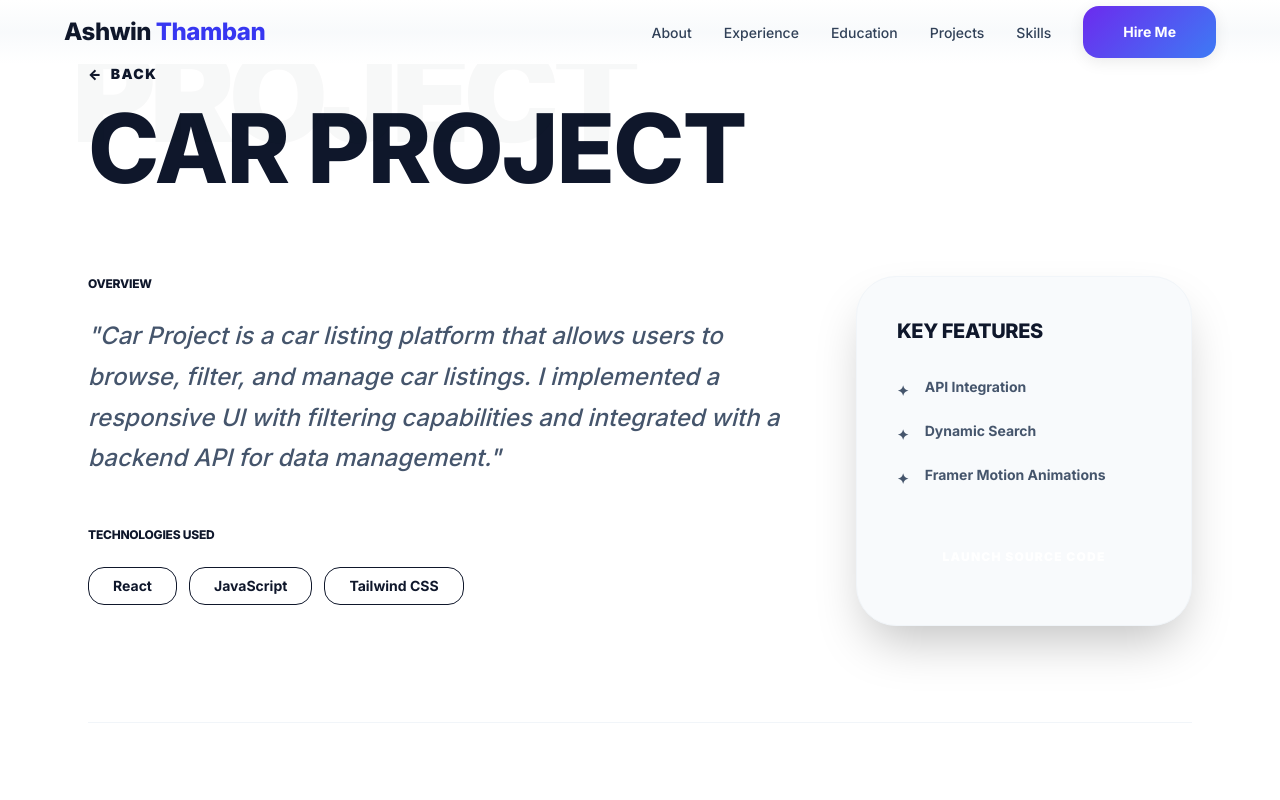
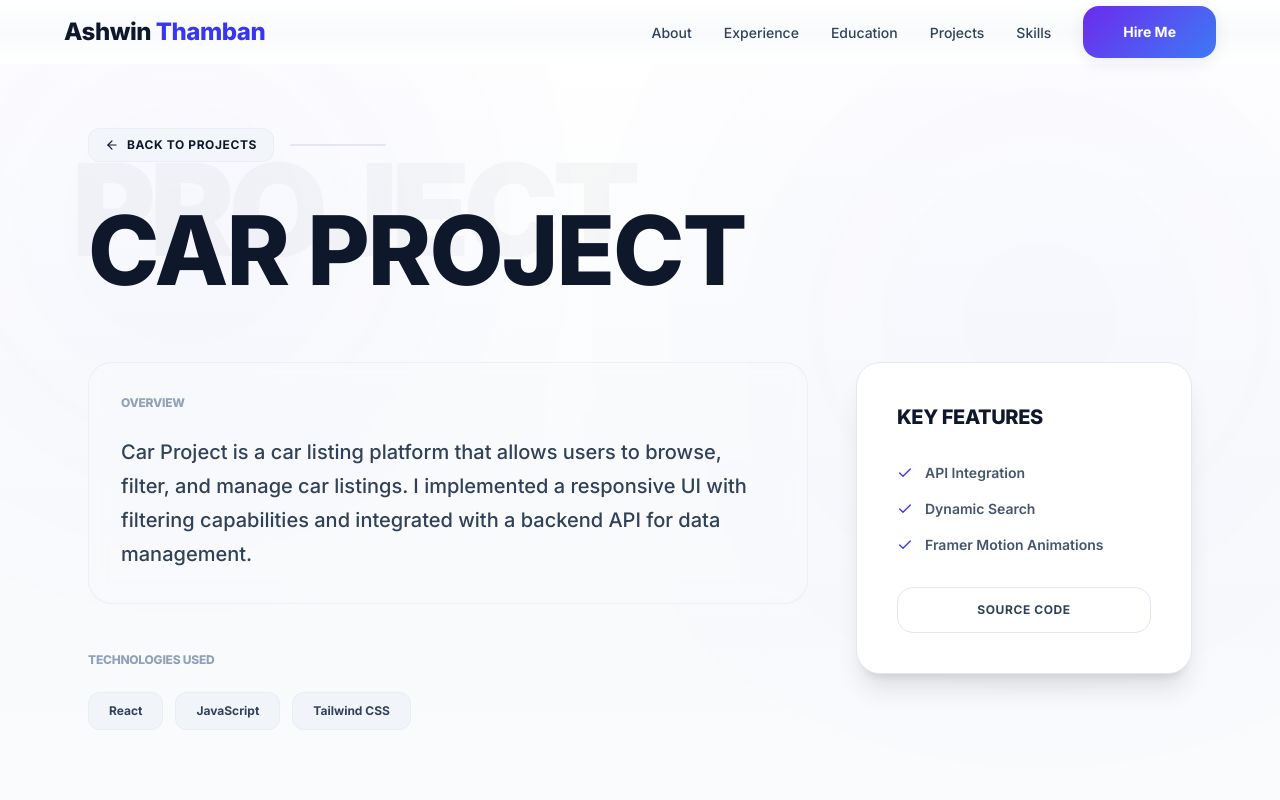
Before and after one commit to ashwwiin/portfolio, a Next.js app: page /projects/Car-Project in a window 1280 px wide. Shown: the top 800 px of the page. Built offline with nearby package versions, Linux system fonts and the light colour scheme.

Commit message:
feat: redesign project details page, fix education visibility, update experience and add project links

```diff
--- a/src/app/projects/[slug]/page.js
+++ b/src/app/projects/[slug]/page.js
@@ -6,6 +6,7 @@ import Link from "next/link";
 import Navbar from "@/components/Navbar";
 import Footer from "@/components/Footer";
 import Reveal from "@/components/Reveal";
+import { ArrowLeft, Check, ExternalLink } from "lucide-react";
 
 export default function ProjectPage() {
   const { slug } = useParams();
@@ -14,24 +15,38 @@ export default function ProjectPage() {
   if (!project) notFound();
 
   return (
-    <main className="min-h-screen bg-white dark:bg-slate-950 text-slate-900 dark:text-slate-100 transition-colors duration-300 relative">
+    <main className="min-h-screen bg-gradient-to-b from-white via-slate-50 to-white dark:from-black dark:via-slate-950 dark:to-black text-slate-900 dark:text-slate-100 transition-colors duration-300 relative">
       <Navbar />
 
-      <div className="max-w-6xl mx-auto px-6 py-16">
-        {/* Header Section with Arsenal Style */}
-        <div className="relative flex flex-col items-start mb-20">
-          <span className="absolute -top-8 -left-4 text-7xl md:text-9xl font-black text-slate-900/[0.03] dark:text-white/[0.03] select-none pointer-events-none uppercase tracking-tighter">
+      {/* Dynamic Background Blur Orbs */}
+      <div
+        className="absolute top-20 left-10 w-72 h-72 blur-[150px] rounded-full opacity-10 pointer-events-none"
+        style={{ backgroundColor: 'var(--color-primary)' }}
+      />
+      <div
+        className="absolute top-40 right-20 w-80 h-80 blur-[180px] rounded-full opacity-10 pointer-events-none"
+        style={{ backgroundColor: 'var(--color-primary)' }}
+      />
+
+      <div className="max-w-6xl mx-auto px-6 pt-32 pb-16 relative z-10">
+        {/* Back Button */}
+        <div className="relative z-20 flex items-center gap-4 mb-8">
+          <Link
+            href="/#projects"
+            className="group flex items-center gap-2 px-4 py-2 rounded-xl text-xs font-bold uppercase tracking-wider transition-all duration-300 bg-slate-100/80 dark:bg-slate-900/80 border border-slate-200/50 dark:border-slate-800/80 hover:bg-slate-200 dark:hover:bg-slate-800 text-slate-650 dark:text-slate-400 hover:text-slate-900 dark:hover:text-white"
+          >
+            <ArrowLeft className="w-3.5 h-3.5 group-hover:-translate-x-1 transition-transform" />
+            Back to Projects
+          </Link>
+          <div className="h-[2px] w-12 md:w-24 rounded-full bg-slate-200 dark:bg-slate-800" />
+        </div>
+
+        {/* Header Section */}
+        <div className="relative mb-16">
+          <span className="absolute -top-12 -left-4 text-7xl md:text-9xl font-black text-slate-900/[0.03] dark:text-white/[0.03] select-none pointer-events-none uppercase tracking-tighter">
             Project
           </span>
-
-          <div className="relative z-10 flex items-center gap-4">
-             <Link href="/#projects" className="group flex items-center gap-2 text-sm font-black uppercase tracking-widest transition-colors" style={{ color: 'var(--primary-accent)' }}>
-              <span className="group-hover:-translate-x-2 transition-transform">←</span> Back
-            </Link>
-            <div className="h-[2px] w-12 md:w-24 rounded-full" style={{ backgroundColor: 'var(--primary-accent)' }} />
-          </div>
-
-          <h1 className="text-5xl md:text-8xl font-black tracking-tight mt-4 uppercase leading-none">
+          <h1 className="text-4xl sm:text-6xl md:text-7xl lg:text-8xl font-black tracking-tight uppercase leading-none text-slate-900 dark:text-white relative z-10 pt-2">
             {project.title}
           </h1>
         </div>
@@ -39,27 +54,24 @@ export default function ProjectPage() {
         <Reveal>
           <div className="grid lg:grid-cols-3 gap-12 items-start mb-24">
 
-            {/* Left Column: Description */}
+            {/* Left Column: Description & Tech */}
             <div className="lg:col-span-2 space-y-12">
-              <div className="space-y-6">
-                 <h3 className="text-xs font-black uppercase tracking-[0.4em]" style={{ color: 'var(--primary-accent)' }}>Overview</h3>
-                 <p className="text-xl md:text-2xl text-slate-600 dark:text-slate-400 leading-relaxed font-medium italic">
-                  "{project.longDescription}"
+              {/* Description */}
+              <div className="space-y-6 p-8 rounded-3xl bg-slate-50/50 dark:bg-slate-900/20 border border-slate-200/50 dark:border-slate-800/30 backdrop-blur-sm relative overflow-hidden group">
+                <h3 className="text-xs font-black uppercase tracking-[0.4em] text-slate-400 dark:text-slate-500">Overview</h3>
+                <p className="text-lg md:text-xl text-slate-700 dark:text-slate-300 leading-relaxed font-medium">
+                  {project.longDescription}
                 </p>
               </div>
 
+              {/* Technologies Used */}
               <div className="space-y-6">
-                <h3 className="text-xs font-black uppercase tracking-[0.4em]" style={{ color: 'var(--primary-accent)' }}>Technologies Used</h3>
+                <h3 className="text-xs font-black uppercase tracking-[0.4em] text-slate-400 dark:text-slate-500">Technologies Used</h3>
                 <div className="flex flex-wrap gap-3">
                   {project.tech.map((t) => (
                     <span
                       key={t}
-                      className="px-6 py-2 rounded-2xl text-sm font-bold border transition-all"
-                      style={{
-                        color: 'var(--primary-accent)',
-                        backgroundColor: 'color-mix(in srgb, var(--primary-accent), transparent 90%)',
-                        borderColor: 'color-mix(in srgb, var(--primary-accent), transparent 70%)'
-                      }}
+                      className="px-5 py-2.5 rounded-xl text-xs font-bold bg-slate-100 dark:bg-slate-900 border border-slate-200/50 dark:border-slate-800/50 text-slate-700 dark:text-slate-300 transition-all duration-300 hover:-translate-y-1 hover:shadow-md cursor-default"
                     >
                       {t}
                     </span>
@@ -69,44 +81,78 @@ export default function ProjectPage() {
             </div>
 
             {/* Right Column: Key Features Card */}
-            <div className="relative p-8 md:p-10 rounded-[2.5rem] bg-slate-50 dark:bg-slate-900/40 border border-slate-100 dark:border-slate-800 shadow-2xl">
-              {/* Dynamic Glow */}
-              <div
-                className="absolute top-0 right-0 w-32 h-32 blur-[100px] rounded-full opacity-20 pointer-events-none"
-                style={{ backgroundColor: 'var(--primary-accent)' }}
+            <div className="relative p-8 md:p-10 rounded-3xl bg-white dark:bg-slate-900/50 border border-slate-200 dark:border-slate-800/80 shadow-xl overflow-hidden group backdrop-blur-sm">
+              <h3 className="text-xl font-black mb-8 uppercase tracking-tighter text-slate-900 dark:text-white">Key Features</h3>
+              <ul className="space-y-4 relative z-10">
+                {project.features.map((f) => (
+                  <li key={f} className="flex items-center gap-3 text-sm font-semibold text-slate-600 dark:text-slate-300">
+                    <Check
+                      className="w-4 h-4 shrink-0"
+                      style={{ color: 'var(--color-primary)' }}
                     />
-
-              <h3 className="text-xl font-black mb-8 uppercase tracking-tighter">Key Features</h3>
-              <ul className="space-y-5 relative z-10">
-                {project.features.map((f) => (
-                  <li key={f} className="flex items-start gap-4 text-sm font-bold text-slate-600 dark:text-slate-400">
-                    <span style={{ color: 'var(--primary-accent)' }} className="mt-1">✦</span>
                     {f}
                   </li>
                 ))}
               </ul>
 
+              {/* Action Buttons */}
+              <div className="mt-8 space-y-3 relative z-10">
+                {project.liveLink ? (
+                  <a
+                    href={project.liveLink}
+                    target="_blank"
+                    rel="noopener noreferrer"
+                    className="flex items-center justify-center gap-2 w-full text-center text-white py-3.5 px-6 rounded-2xl font-bold uppercase tracking-wider text-xs transition-all duration-300 hover:scale-[1.02] hover:shadow-xl active:scale-[0.98] shadow-md"
+                    style={{
+                      background: 'linear-gradient(135deg, var(--color-primary), var(--color-primary))',
+                      boxShadow: '0 8px 30px -10px var(--color-primary)'
+                    }}
+                  >
+                    Visit Live Site
+                    <ExternalLink className="w-3.5 h-3.5" />
+                  </a>
+                ) : (
+                  !project.githubLink && project.link && (
                     <a
                       href={project.link}
                       target="_blank"
                       rel="noopener noreferrer"
-                className="mt-10 inline-block w-full text-center text-white py-5 rounded-3xl font-black uppercase tracking-widest text-xs transition-all hover:scale-[1.02] active:scale-95 shadow-xl"
+                      className="flex items-center justify-center gap-2 w-full text-center text-white py-3.5 px-6 rounded-2xl font-bold uppercase tracking-wider text-xs transition-all duration-300 hover:scale-[1.02] hover:shadow-xl active:scale-[0.98] shadow-md"
                       style={{
-                  backgroundColor: 'var(--primary-accent)',
-                  boxShadow: `0 10px 30px -10px color-mix(in srgb, var(--primary-accent), transparent 40%)`
+                        background: 'linear-gradient(135deg, var(--color-primary), var(--color-primary))',
+                        boxShadow: '0 8px 30px -10px var(--color-primary)'
                       }}
                     >
-                Launch Source Code
+                      Visit Project
+                      <ExternalLink className="w-3.5 h-3.5" />
                     </a>
+                  )
+                )}
+
+                {project.githubLink && (
+                  <a
+                    href={project.githubLink}
+                    target="_blank"
+                    rel="noopener noreferrer"
+                    className="flex items-center justify-center gap-2 w-full text-center py-3.5 px-6 rounded-2xl font-bold uppercase tracking-wider text-xs transition-all duration-300 hover:scale-[1.02] active:scale-[0.98] border border-slate-200 dark:border-slate-800 text-slate-700 dark:text-slate-350 hover:bg-slate-50 dark:hover:bg-slate-900 bg-white/50 dark:bg-slate-900/20"
+                  >
+                    Source Code
+                  </a>
+                )}
+              </div>
             </div>
           </div>
         </Reveal>
 
         {/* Footer Call to Action */}
-        <div className="py-20 border-t border-slate-100 dark:border-slate-900 flex flex-col items-center text-center">
+        <div className="py-20 border-t border-slate-200/60 dark:border-slate-900/60 flex flex-col items-center text-center">
             <h4 className="text-2xl font-black uppercase tracking-tighter mb-4">Interested in this architecture?</h4>
-            <Link href="/#contact" className="text-sm font-black uppercase tracking-[0.4em] transition-colors hover:opacity-70" style={{ color: 'var(--primary-accent)' }}>
-                Let's discuss the build →
+            <Link
+              href="/#contact"
+              className="text-sm font-black uppercase tracking-[0.4em] transition-all duration-300 text-slate-800 dark:text-slate-200 hover:opacity-70 flex items-center gap-2 group"
+            >
+              Let's discuss the build
+              <span className="group-hover:translate-x-1.5 transition-transform duration-300" style={{ color: 'var(--color-primary)' }}>→</span>
             </Link>
         </div>
       </div>
--- a/src/components/Education.js
+++ b/src/components/Education.js
@@ -9,7 +9,8 @@ export default function Education() {
       degreeShort: "MCA",
       institution: "Ramaiah Institute of Technology",
       score: "9.08",
-      metric: "CGPA"
+      metric: "CGPA",
+      gradient: "from-purple-500 to-blue-500"
     },
     {
       year: "2019 - 2022",
@@ -17,7 +18,8 @@ export default function Education() {
       degreeShort: "BCA",
       institution: "Kannur University",
       score: "7.34",
-      metric: "CGPA"
+      metric: "CGPA",
+      gradient: "from-blue-500 to-cyan-500"
     }
   ];
 
--- a/src/components/ThemeToggle.js
+++ b/src/components/ThemeToggle.js
@@ -148,7 +148,7 @@ export default function ControlCenter() {
           <circle
             cx="28" cy="28" r="26"
             fill="none"
-            stroke="var(--primary-accent)"
+            stroke="var(--color-primary)"
             strokeWidth="1.5"
             strokeDasharray="163"
             className="transition-all duration-1000 opacity-20"
--- a/src/data/projects.js
+++ b/src/data/projects.js
@@ -6,7 +6,9 @@ export const projects = [
     longDescription: "DhinakarPharma was built to solve inventory management challenges. I focused on creating a clean header and a highly organized category system using Next.js Server Components for speed.",
     tech: ["Next.js", "React", "Tailwind CSS"],
     features: ["Inventory Tracking", "Responsive Dashboard", "SEO Optimized"],
-    link: "https://github.com/your-username/dhinakarpharma"
+    liveLink: "http://dhinakarpharma.in/",
+    githubLink: "https://github.com/Dhinakar-Pharma/Dhinakar-Pharma",
+    link: "http://dhinakarpharma.in/"
   },
   {
     slug: "moviez",
@@ -15,7 +17,9 @@ export const projects = [
     longDescription: "Moviez is a movie discovery app that fetches data from an external API. I implemented custom hooks for data fetching and handled complex UI states for the movie grids.",
     tech: ["React", "JavaScript", "Tailwind CSS"],
     features: ["API Integration", "Dynamic Search", "Framer Motion Animations"],
-    link: "https://github.com/your-username/moviez"
+    liveLink: "https://moviez4u.vercel.app/",
+    githubLink: "https://github.com/ashwwiin/moviez",
+    link: "https://moviez4u.vercel.app/"
   },
   {
     slug: "Car-Project",
@@ -24,6 +28,8 @@ export const projects = [
     longDescription: "Car Project is a car listing platform that allows users to browse, filter, and manage car listings. I implemented a responsive UI with filtering capabilities and integrated with a backend API for data management.",
     tech: ["React", "JavaScript", "Tailwind CSS"],
     features: ["API Integration", "Dynamic Search", "Framer Motion Animations"],
-    link: "https://github.com/your-username/car-project"
+    liveLink: "",
+    githubLink: "https://github.com/ashwwiin/Car-price-prediction",
+    link: "https://github.com/ashwwiin/Car-price-prediction"
   }
 ];
```
Also changed, not shown: src/components/Experience.js (+12 -0 lines). Lines whose indentation alone changed are shown as unchanged.
